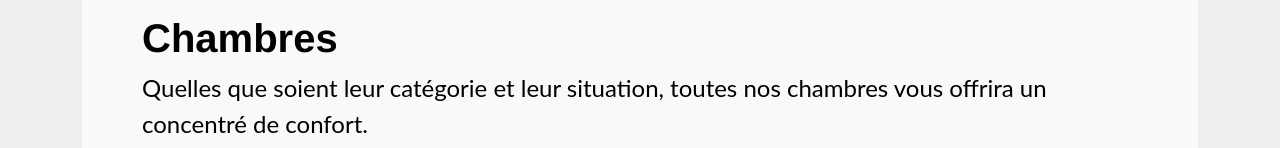
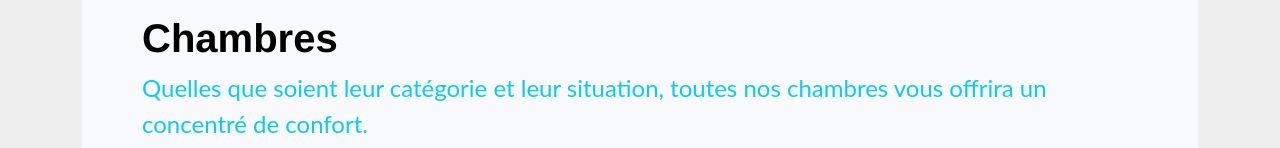
Before and after one commit to LEX-ONE7/Pension-Lagoon-2, a React (Create React App) app: page /bungalows in a window 1280 px wide. Shown: the part 652-800 px from the top of the page. Built offline with nearby package versions, Linux system fonts and the light colour scheme; no server answers; the database is empty.

Commit message:
1 file modified

```diff
--- a/components/rooms/BoxBungalow.tsx
+++ b/components/rooms/BoxBungalow.tsx
@@ -33,7 +33,7 @@ const BoxBungalow = () => (
       <div className="p-5 mb-4 bg-light rounded-5">
         <div className="container-fluid">
           <h2 className="display-6 fw-bold">Chambres</h2>
-          <p className=" col-md-12 fs-4">
+          <p className=" col-md-12 fs-4 text-info">
             Quelles que soient leur catégorie et leur situation, toutes nos
             chambres vous offrira un concentré de confort.
           </p>
```
